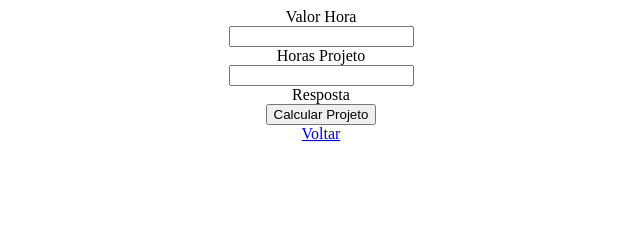
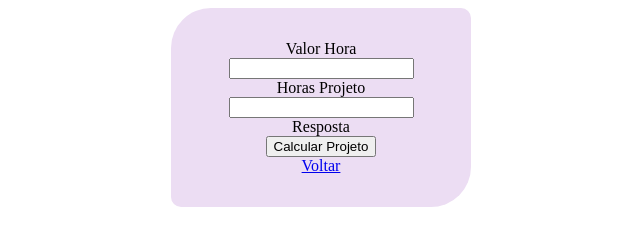
Before and after one commit to jennyffermorais/calculadora-workshop-Jennyffer-Novaes, a plain HTML site: page desafio.html in a window 1280 px wide. Shown: the whole page, without its empty margins (319-959 px from the left). Drawn offline with Linux system fonts and the light colour scheme.

Commit message:
adicionar primeiros estilos

```diff
--- a/css/desafio.css
+++ b/css/desafio.css
@@ -1,7 +1,22 @@
 body {
+  /* display: flex;
+  flex-direction: column;
+  flex: 1;
+  align-items: center;
+  box-sizing: border-box; */
+}
+
+.calculadoraDesafio {
+  background-color: #ecddf3;
   display: flex;
   flex-direction: column;
   flex: 1;
   align-items: center;
   box-sizing: border-box;
+  width: 300px;
+  margin-left: auto;
+  margin-right: auto;
+  border: none;
+  border-radius: 40px 10px;
+  padding: 2em;
 }
--- a/desafio.html
+++ b/desafio.html
@@ -7,6 +7,7 @@
     <link rel="stylesheet" type="text/css" href="css/desafio.css" />
   </head>
   <body>
+    <div class="calculadoraDesafio">
       <label for="valor-hora">Valor Hora</label>
       <input type="number" id="valor-hora" />
 
@@ -15,8 +16,8 @@
 
       <span id="resposta">Resposta</span>
       <button onclick="calcular()">Calcular Projeto</button>
-
       <a href="index.html">Voltar</a>
+    </div>
 
     <script type="text/javascript" src="js/desafio.js"></script>
   </body>
```
Lines whose indentation alone changed are shown as unchanged.
